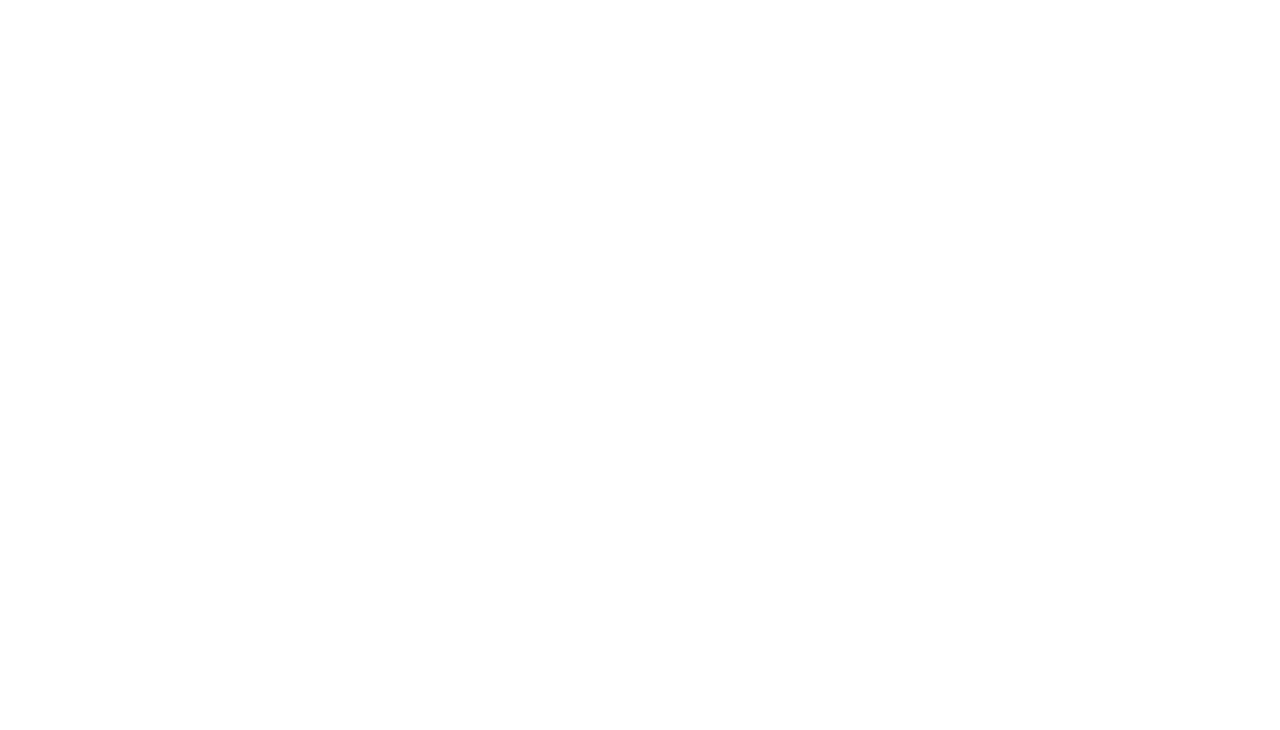
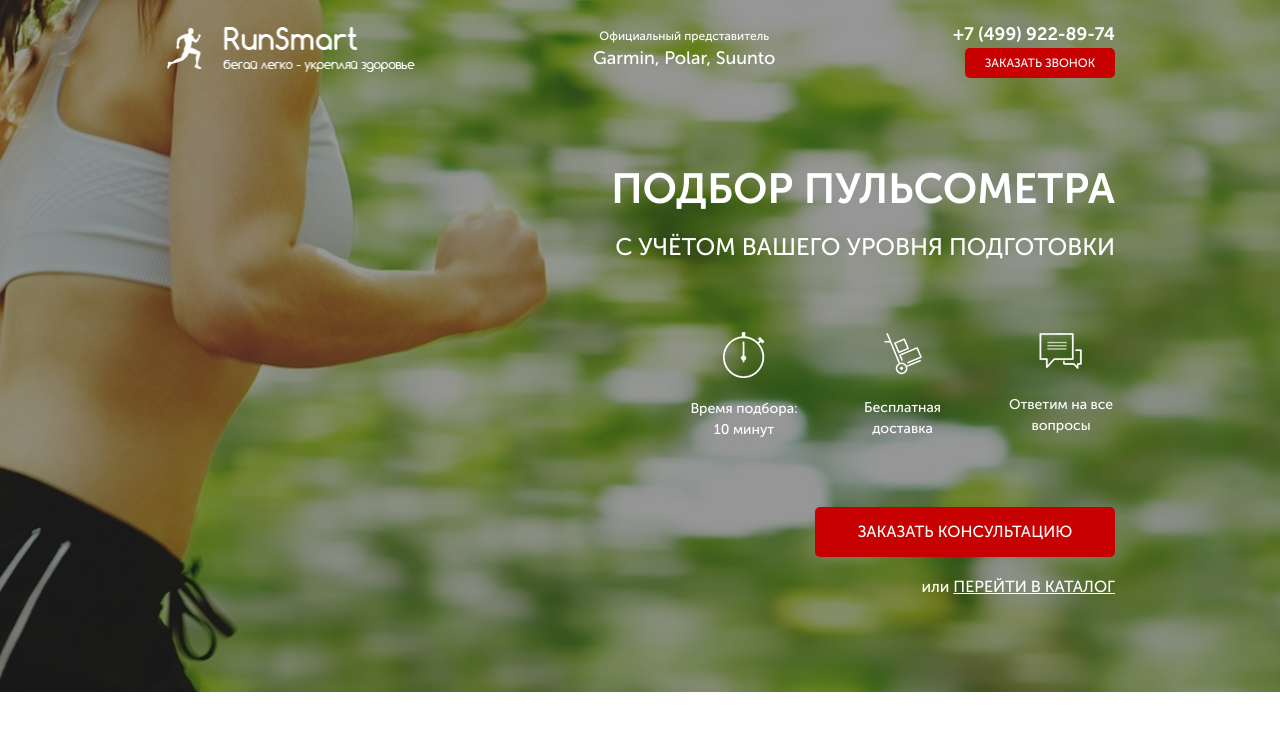
Before and after one commit to konstantin-shurakov/pulse, a website: page src/index.html in a window 1280 px wide. Drawn offline with Linux system fonts and the light colour scheme.

Commit message:
add-header-promo

```diff
--- a/src/index.html
+++ b/src/index.html
@@ -11,7 +11,52 @@
 </head>
 
 <body>
+    <div class="promo">
+        <div class="container">
+            <header class="header">
+                <a href="#" class="header__logo">
+                    <img src="icons/logo.png" alt="logo">
+                </a>
+                <div class="header__official">
+                    Официальный представитель
+                    <span>Garmin, Polar, Suunto</span>
+                </div>
+                <div class="header__contacts">
+                    <a href="tel:+74999228974" class="header__phone">+7 (499) 922-89-74</a>
+                    <button class="button">заказать звонок</button>
+                </div>
+            </header>
 
+            <div class="promo__wrapper">
+                <h1 class="promo__header">Подбор пульсометра</h1>
+                <h2 class="promo__subheader">с учётом Вашего уровня подготовки</h2>
+
+                <div class="promo__icons">
+                    <div class="promo__icon">
+                        <img src="icons/main_screen/timer.png" alt="timer">
+                        Время подбора:
+                        10 минут
+                    </div>
+                    <div class="promo__icon">
+                        <img src="icons/main_screen/hand_cart.png" alt="hand-cart">
+                        Бесплатная
+                        доставка
+                    </div>
+                    <div class="promo__icon">
+                        <img src="icons/main_screen/messages.png" alt="messages">
+                        Ответим
+                        на все вопросы
+                    </div>
+                </div>
+
+                <button class="button button_main">заказать консультацию</button>
+                <div class="promo__link">
+                    или
+                    <a href="#">ПЕРЕЙТИ В КАТАЛОГ</a>
+                </div>
+            </div>
+        </div>
+    </div>
 </body>
 
 </html>
--- a/src/sass/blocks/_buttons.scss
+++ b/src/sass/blocks/_buttons.scss
@@ -0,0 +1,18 @@
+.button {
+    width: 150px;
+    height: 30px;
+    background-color: $main-color;
+    border-radius: 5px;
+    border: none;
+    font-size: 12px;
+    font-weight: 500;
+    text-transform: uppercase;
+    color: #ffffff;
+
+    &_main {
+        margin-top: 67px;
+        width: 300px;
+        height: 50px;
+        font-size: 16px;
+    }
+}
--- a/src/sass/blocks/_header.scss
+++ b/src/sass/blocks/_header.scss
@@ -0,0 +1,44 @@
+.header {
+    display: flex;
+    justify-content: space-between;
+    align-items: center;
+
+    &__logo {
+        width: 250px;
+
+        img {
+            width: 100%;
+        }
+    }
+
+    &__official {
+        font-size: 12px;
+        font-weight: 500;
+        color: #ffffff;
+        text-align: center;
+
+        span {
+            display: block;
+            font-size: 18px;
+        }
+    }
+
+    &__phone {
+        display: block;
+        font-size: 18px;
+        font-weight: 700;
+        color: #ffffff;
+
+        &:hover {
+            color: #fff;
+            text-decoration: none;
+        }
+    }
+
+    &__contacts {
+        display: flex;
+        flex-direction: column;
+        align-items: flex-end;
+    }
+
+}
--- a/src/sass/blocks/_promo.scss
+++ b/src/sass/blocks/_promo.scss
@@ -0,0 +1,63 @@
+.promo {
+    min-height: 650px;
+    padding: 21px 0 93px 0;
+    background: url(../../img/main.jpg) center (center/cover) no-repeat;
+
+    &__wrapper {
+        display: flex;
+        flex-direction: column;
+        align-items: flex-end;
+        margin-top: 90px;
+    }
+
+    &__header {
+        font-size: 42px;
+        font-weight: 700;
+        text-transform: uppercase;
+        color: #ffffff;
+        line-height: 42px;
+    }
+
+    &__subheader {
+        margin-top: 17px;
+        font-size: 24px;
+        font-weight: 500;
+        text-transform: uppercase;
+        color: #ffffff;
+        line-height: 24px;
+    }
+
+    &__icons {
+        margin-top: 65px;
+        width: 425px;
+        display: flex;
+        justify-content: space-between;
+    }
+
+    &__icon {
+        width: 108px;
+        text-align: center;
+        font-size: 14px;
+        font-weight: 500;
+        color: #ffffff;
+
+        img {
+            display: block;
+            margin: 0 auto;
+            margin-bottom: 20px;
+        }
+    }
+
+    &__link {
+        margin-top: 18px;
+        font-size: 16px;
+        font-weight: 500;
+        color: #ffffff;
+
+        a {
+            color: #ffffff;
+            text-transform: uppercase;
+            text-decoration: underline;
+        }
+    }
+}
```
Also changed, not shown: package.json (+7 -1 lines), src/css/style.min.css.
